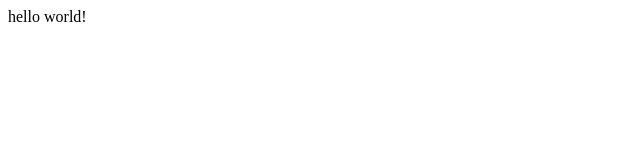
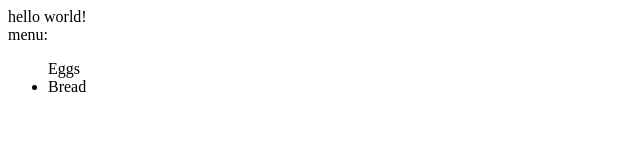
Before and after one commit to roniMor2569/HomePractice, a plain HTML site: page index.html in a window 1280 px wide. Shown: the whole page, without its empty margins (0-640 px from the left). Drawn offline with Linux system fonts and the light colour scheme.

Commit message:
added menu to html

```diff
--- a/index.html
+++ b/index.html
@@ -10,5 +10,16 @@
     <div>
         hello world!
     </div>
+    <div>
+        menu:
+        <ul>
+            <il>
+                Eggs
+            </il>
+            <li>
+                Bread
+            </li>
+        </ul>
+    </div>
 </body>
 </html>
```
